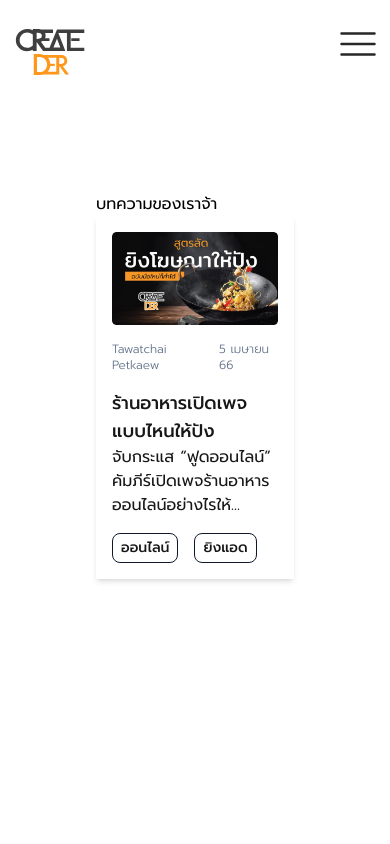
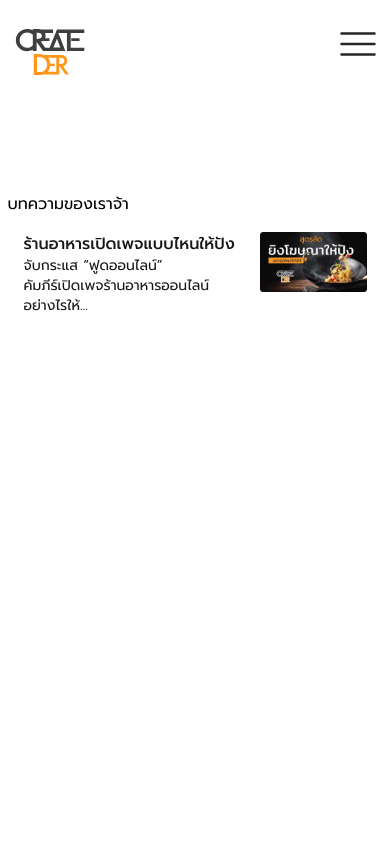
Before and after one commit to PromiseZy/createder-ts, a Next.js app: page /article in a window 390 px wide. Shown: the top 844 px of the page. Built offline with nearby package versions, Linux system fonts and the light colour scheme.

Commit message:
up Card and slug

```diff
--- a/src/components/Card.tsx
+++ b/src/components/Card.tsx
@@ -1,12 +1,15 @@
 export default function CardList() {
     return(
         <>
-        <div className="lg:w-80 lg:h-[362px] md:w-[375px] mb:h-[396.94px] p-4 bg-white  shadow-md " style={{ fontFamily: 'Prompt' }}>
-            <div className="rounded-[8px]">
+        <div className="lg:w-80 lg:h-auto md:w-[375px] md:h-[396.94px] min-[375px]:w-[375px] p-4 bg-white  " style={{ fontFamily: 'Prompt' }}>
+            <div className="flex flex-row-reverse md:flex-col">
+
+                <div className="lg:w-72 lg:h-[162px] md:h-[192.94px] md:w-[343px] w-[120px] h-[67.5px] rounded-[8px] ">
                     <img src="/Thumbnail.png" alt="Test" className="lg:w-72 lg:h-[162px] w-[343px] mb:h-[192.94px]" />
                 </div>
 
-            <div className="flex text-xs font-light space-x-4 py-4 text-slate-500">
+                <div>
+                    <div className="flex text-xs font-light space-x-4 py-4 text-slate-500 max-md:hidden ">
                         <div>
                             <p >Tawatchai Petkaew</p>
                         </div>
@@ -16,17 +19,17 @@ export default function CardList() {
                     </div>
 
                     <div className="flex-row text-neutral-900">
-                <div className="flex-row ">
+                        <div className="flex-row max-sm:pr-4">
                             <div>
-                        <h1 className="font-medium text-lg">ร้านอาหารเปิดเพจแบบไหนให้ปัง</h1>
+                                <h1 className="font-medium max-sm:text-base">ร้านอาหารเปิดเพจแบบไหนให้ปัง</h1>
                             </div>
 
                             <div>
-                        <p className="font-normal text-base">จับกระแส “ฟูดออนไลน์” <br/> คัมภีร์เปิดเพจร้านอาหารออนไลน์อย่างไรให้...</p>
+                                <p className="font-normal text-base max-sm:text-sm">จับกระแส “ฟูดออนไลน์” <br/> คัมภีร์เปิดเพจร้านอาหารออนไลน์อย่างไรให้...</p>
                             </div>
                         </div>
 
-                <div className="flex space-x-4 pt-4 text-center">
+                        <div className="flex space-x-4 pt-4 text-center max-md:hidden">
                             <div className="py-1 px-2 lg:w-[65px] lg:h-7 rounded-lg text-sm border border-slate-900">
                                 <p className="text-sm font-medium" >ออนไลน์</p>
                             </div>
@@ -35,6 +38,11 @@ export default function CardList() {
                             </div>
                         </div>
                     </div>
+                </div>
+
+
+            </div>
+
 
         </div>
         </>
--- a/src/pages/article/[slug].tsx
+++ b/src/pages/article/[slug].tsx
@@ -69,8 +69,8 @@ export default function article() {
     return (
       <div>
         <div className="flex min-h-screen flex-col items-center justify-between " style={{ fontFamily: 'Prompt' }}>
-            <div className="z-0 flex absolute w-full bg-orange-50" style={{width:"100%", height:"600px"}}>
-              <div className="absolute right-0" style={{marginTop:"33.18px", marginRight:"96.43px"}}>
+            <div className="z-0 flex absolute w-full md:h-[600px] h-[212px] bg-orange-50" style={{width:"100%"}}>
+              <div className="md:absolute md:right-0 max-[768px]:hidden" style={{marginTop:"33.18px", marginRight:"96.43px"}}>
                 <svg width="608" height="567" viewBox="0 0 608 567" fill="none" xmlns="http://www.w3.org/2000/svg">
                 <g opacity="0.05">
                 <path d="M318.677 178.83V250.776C283.446 221.412 246.99 206.717 209.307 206.717C167.796 206.717 132.815 221.587 104.366 251.302C75.7658 280.841 61.4534 316.99 61.4534 359.747C61.4534 402.505 75.7658 437.602 104.366 466.64C132.966 495.679 168.046 510.174 209.557 510.174C231.026 510.174 249.242 506.694 264.255 499.735C272.637 496.255 281.294 491.574 290.302 485.666C299.285 479.758 308.743 472.624 318.702 464.287V537.536C283.822 557.187 247.19 567 208.807 567C151.056 567 101.788 546.923 60.978 506.769C20.3176 466.265 0 417.45 0 360.248C0 308.979 17.0148 263.268 51.0193 223.114C92.8807 173.923 147.053 149.34 213.511 149.34C250.903 149.34 284.848 159.153 318.702 178.805L318.677 178.83Z" fill="url(#paint0_linear_53_1355)"/>
@@ -89,37 +89,37 @@ export default function article() {
                 </svg>
               </div>
             </div>
-            <div className="z-10 h-full" style={{width:"822px"}}>
+            <div className="z-10 h-full px-4" style={{width:"auto"}}>
               <div>
-                <div className="flex mt-16">
+                <div className="flex md:mt-16 mt-8 text-sm font-light text-slate-500">
                   <p className="text-slate-500">{artData.attributes.createBy}</p>
                   <p className="ml-4 text-slate-500">{getDate(artData.attributes.createdAt)}</p>
                 </div>
-                <div className="text-5xl font-medium mt-6" style={{lineHeight:"57.6px"}}>
+                <div className="md:text-5xl md:mt-6 md:leading-[57.6px] text-3xl mt-4 font-medium">
                   <p>{artData.attributes.title}</p>
                 </div>
-                <div className="flex mt-6">
+                <div className="flex md:mt-6 md:pb-9 mt-4 pb-8">
                   <p className="text-slate-500">หมวดหมู่ : </p>
                   {
                   artData.attributes.categories.data.map((cat:any) =>
-                    <p className="pl-4 text-orange-400">{cat.attributes.name}</p>
+                    <p className="ml-4 font-medium text-orange-500">{cat.attributes.name}</p>
                   )}
                 </div>
               </div>
             </div>
-            <div className="z-20 mx-40 pt-9" style={{maxWidth:"960px",maxHeight:"502.4px"}}>
+            <div className="z-20 md:mx-40 md:max-w-[960px] md:max-h-[502.4px]">
               <img style={{maxWidth:"960px",maxHeight:"502.4px"}} src={getImg(artData.attributes.photo.data[0].attributes.url)}></img>
             </div>
-            <div className="h-full text-lg " style={{marginTop:"64.6px",marginLeft:"309px",marginRight:"309px",maxWidth:"822px"}}>
+            <div className="h-full md:mt-[64.6px] px-4 mt-5 md:mx-[309px] md:max-w-[822px] md:text-lg text-base">
                 <ReactMarkdown  children={artData.attributes.content}/>
               </div>
         </div>
         <div style={{ fontFamily: 'Prompt' }}>
-          <div className="flex flex-col mx-20 h-40 mt-16 " style={{maxWidth:"1280px"}}>
-                <div className="ml-6 p-4" style={{width:"228px",height:"68px"}} >
-                  <p className="text-3xl font-medium">แท็กที่เกี่ยวข้อง</p>
+          <div className="flex flex-col mt-8 md:mx-20 md:h-40 md:mt-16 " >
+                <div className="md:ml-6 md:p-4 pl-4" >
+                  <p className="md:text-3xl text-2xl font-medium">แท็กที่เกี่ยวข้อง</p>
                 </div>
-                <div className="ml-6">
+                <div className="md:ml-6 text-sm">
                   <div className="p-4 flex mt-4 flex-row">
                     <div className="bg-orange-400 w-auto mr-4"style={{height:"44px",borderRadius:"32px"}}>
                       <p className="px-4 py-3 text-white">ยิงแอด</p>
@@ -134,11 +134,11 @@ export default function article() {
                 </div>
 
               </div>
-              <div className="flex flex-col pt-8 mx-20 " style={{marginBottom:"58px"}}>
+              <div className="flex flex-col md:pt-8 md:pb-[58px] md:mx-20 pt-12">
                 <div className="ml-6 p-4">
                   <p className="text-3xl font-medium">บทความอื่นๆ</p>
                 </div>
-                <div className="pl-10 pt-4 flex ">
+                <div className="md:pl-10 md:pt-4 min-[400px]:px-4 xl:flex min-[950px]:grid min-[950px]:grid-cols-2 md-max-[375px]:pb-24 max-[376px]:pb-24">
                   <CardList/>
                   <CardList/>
                   <CardList/>
```
Lines whose indentation alone changed are shown as unchanged.
